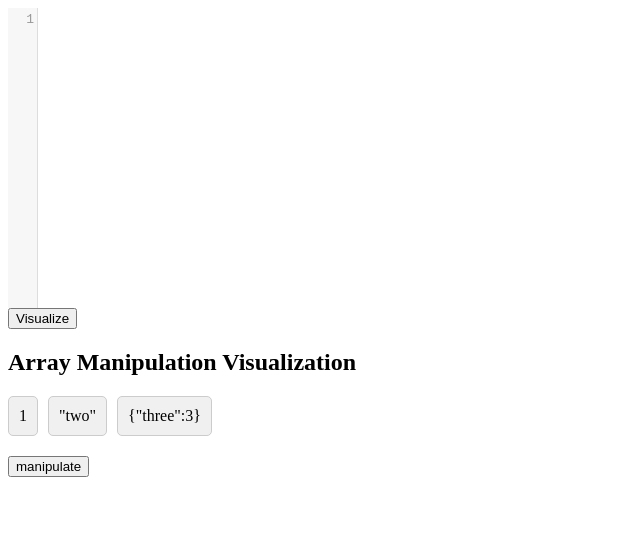
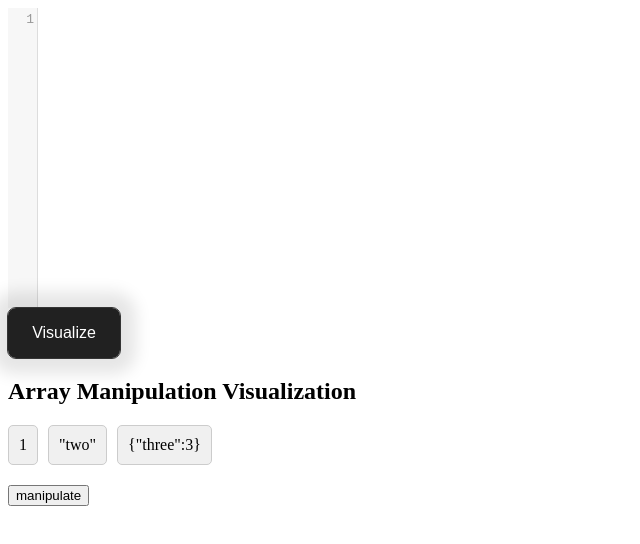
Before and after one commit to joshuazhou744/imaginarray, a React (Vite) app in the folder frontend/app/: page / in a window 1280 px wide. Shown: the top 544 px of the page, without its empty margins (0-640 px from the left). Built offline with nearby package versions, Linux system fonts and the light colour scheme.

Commit message:
add cutesy button :) merp

```diff
--- a/frontend/app/src/components/CodeWindow.tsx
+++ b/frontend/app/src/components/CodeWindow.tsx
@@ -15,7 +15,7 @@ export default function CodeWindow() {
             <CodeMirror
               options={options}
             />
-            <button>
+            <button className="vButton">
                 Visualize
             </button>
 
--- a/frontend/app/src/styles/CodeWindow.css
+++ b/frontend/app/src/styles/CodeWindow.css
@@ -1,47 +1,39 @@
-vButton {
-    z-index: -1;
-    width: 10em;
-    position: relative;
-    height: 3.5em;
-    border: 3px ridge #149CEA;
-    outline: none;
-    background-color: transparent;
-    color: white;
-    transition: 1s;
-    border-radius: 0.3em;
-    font-size: 16px;
-    font-weight: bold;
-    cursor: pointer;
-  }
+.vButton {
+  cursor: pointer;
+  padding: 1em;
+  font-size: 1em;
+  width: 7em;
+  aspect-ratio: 1/0.25;
+  color: white;
+  background: #212121;
+  background-size: cover;
+  background-blend-mode: overlay;
+  border-radius: 0.5em;
+  outline: 0.1em solid #353535;
+  border: 0;
+  box-shadow: 0 0 1em 1em rgba(0, 0, 0, 0.1);
+  transition: all 0.3s ease-in-out;
+  position: relative;
+}
 
-  vButton::after {
-    content: "";
-    position: absolute;
-    top: -10px;
-    left: 3%;
-    width: 95%;
-    height: 40%;
-    background-color: #212121;
-    transition: 0.5s;
-    transform-origin: center;
-  }
+.vButton:hover {
+  transform: scale(1.1);
+  box-shadow: 0 0 1em 0.45em rgba(0, 0, 0, 0.1);
+  background: linear-gradient(45deg, #212121, #252525);
+  background: radial-gradient(
+    circle at bottom,
+    rgba(50, 100, 180, 0.5) 10%,
+    #212121 70%
+  );
+  outline: 0;
+}
 
-  vButton::before {
-    content: "";
-    transform-origin: center;
-    position: absolute;
-    top: 80%;
-    left: 3%;
-    width: 95%;
-    height: 40%;
-    background-color: #212121;
-    transition: 0.5s;
-  }
-
-  vButton:hover::before, vButton:hover::after {
-    transform: scale(0)
-  }
-
-  vButton:hover {
-    box-shadow: inset 0px 0px 25px #1479EA;
-  }
+.icon {
+  fill: white;
+  width: 1em;
+  aspect-ratio: 1;
+  top: 0;
+  left: 0;
+  margin: auto;
+  transform: translate(-35%, 10%);
+}
```
